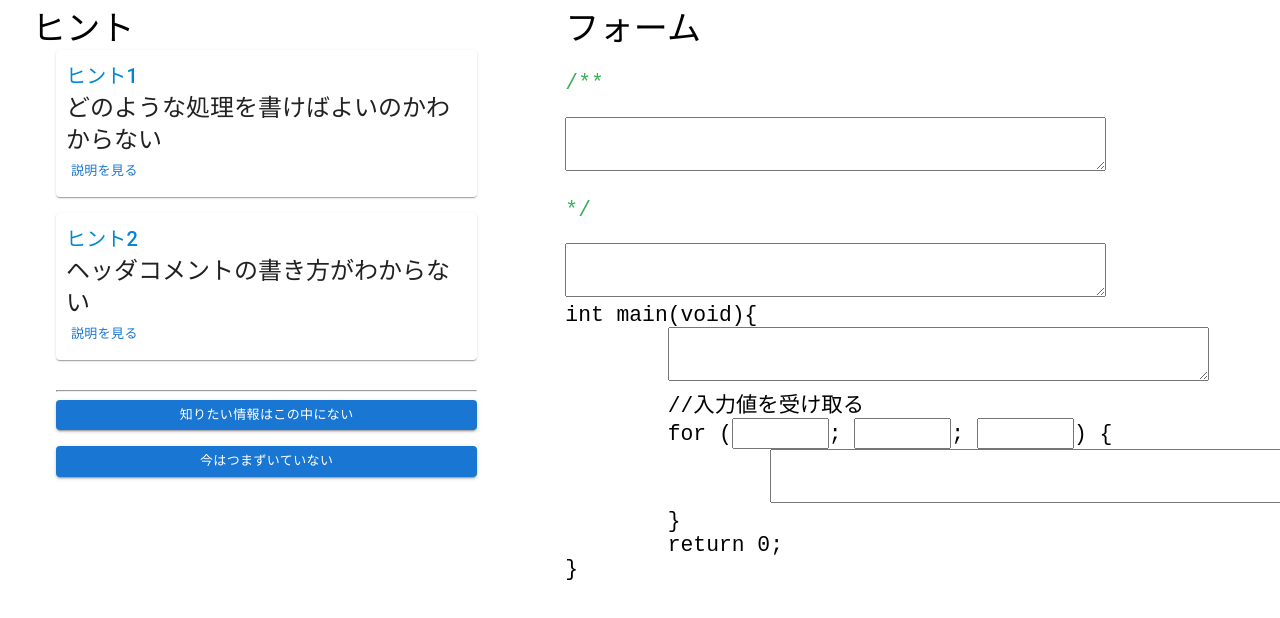
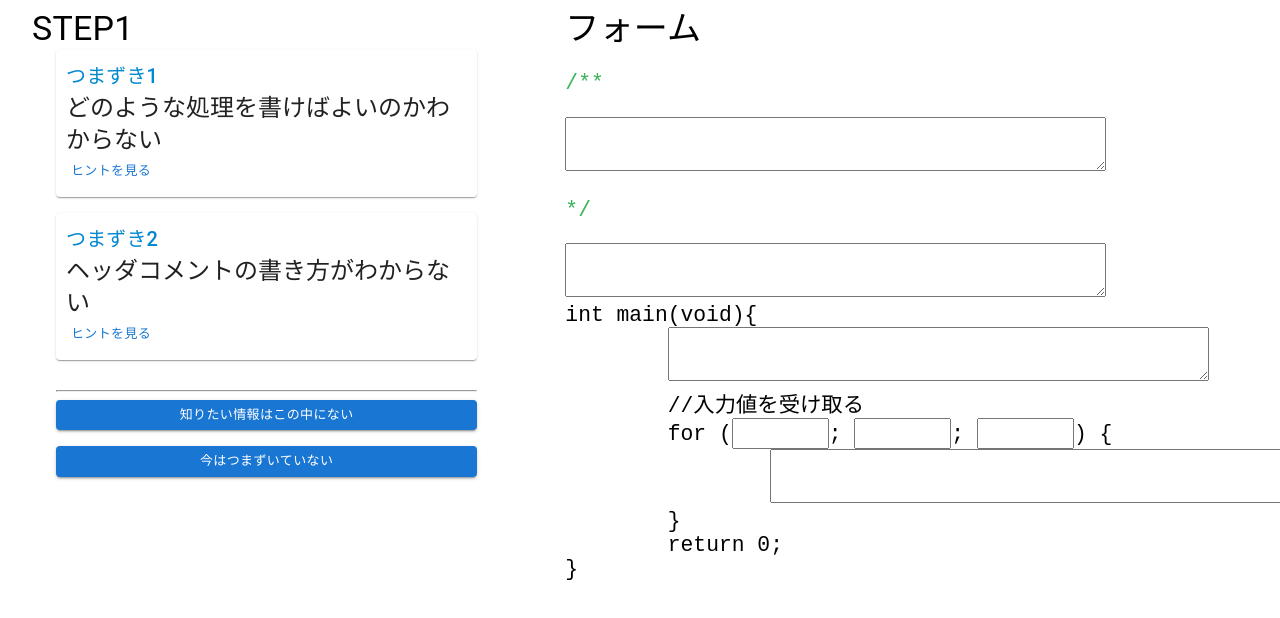
Before and after one commit to KHashimoto3/FIT2023_KH, a React (Vite) app in the folder mock/: page / in a window 1280 px wide. Shown: the top 618 px of the page. Built offline with nearby package versions, Linux system fonts and the light colour scheme.

Commit message:
画面の表記揺れを改善した。

```diff
--- a/mock/src/components/Assist.tsx
+++ b/mock/src/components/Assist.tsx
@@ -26,15 +26,15 @@ export const Assist = (props: Props) => {
     if (!explainIsShow) {
         return (
             <Container maxWidth="md">
-                <Typography variant="h4">ヒント</Typography>
+                <Typography variant="h4">STEP1</Typography>
                 <Container maxWidth="md" sx={{marginBottom: "30px"}}>
                     <Stack spacing={2} sx={{marginBottom: "30px"}}>
                         {hintList.map((hint, index) => {
                             return (
                                 <Card key={index} style={{padding: "10px"}} sx={{ maxWidth: "500px"}}>
-                                    <Typography variant="h6" style={{color: "#0288d1"}}>ヒント{index + 1}</Typography>
+                                    <Typography variant="h6" style={{color: "#0288d1"}}>つまずき{index + 1}</Typography>
                                     <Typography variant="h5">{hint.hint}</Typography>
-                                    <Button size="small"  onClick={() => showExplain(index)}>説明を見る</Button>
+                                    <Button size="small"  onClick={() => showExplain(index)}>ヒントを見る</Button>
                                  </Card>
                             )
                         })
@@ -51,7 +51,7 @@ export const Assist = (props: Props) => {
     } else {
         return (
             <Container maxWidth="md">
-                <Typography variant="h4">解説</Typography>
+                <Typography variant="h4">ヒント</Typography>
                 <Button size="small" variant="contained" onClick={() => setExplainIsShow(false)}>戻る</Button>
                 <Typography variant="h5">説明：{hintList[hintIndex].explanation}</Typography>
             </Container>
```
